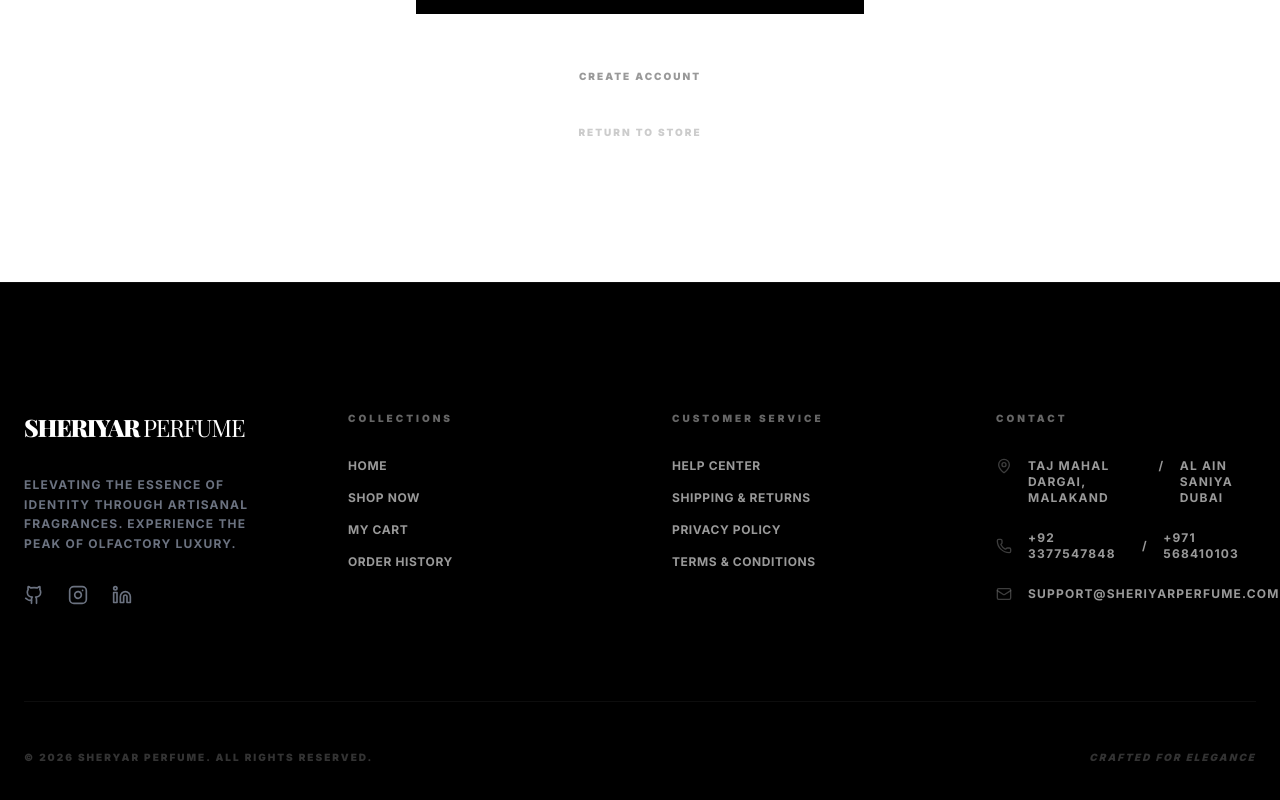
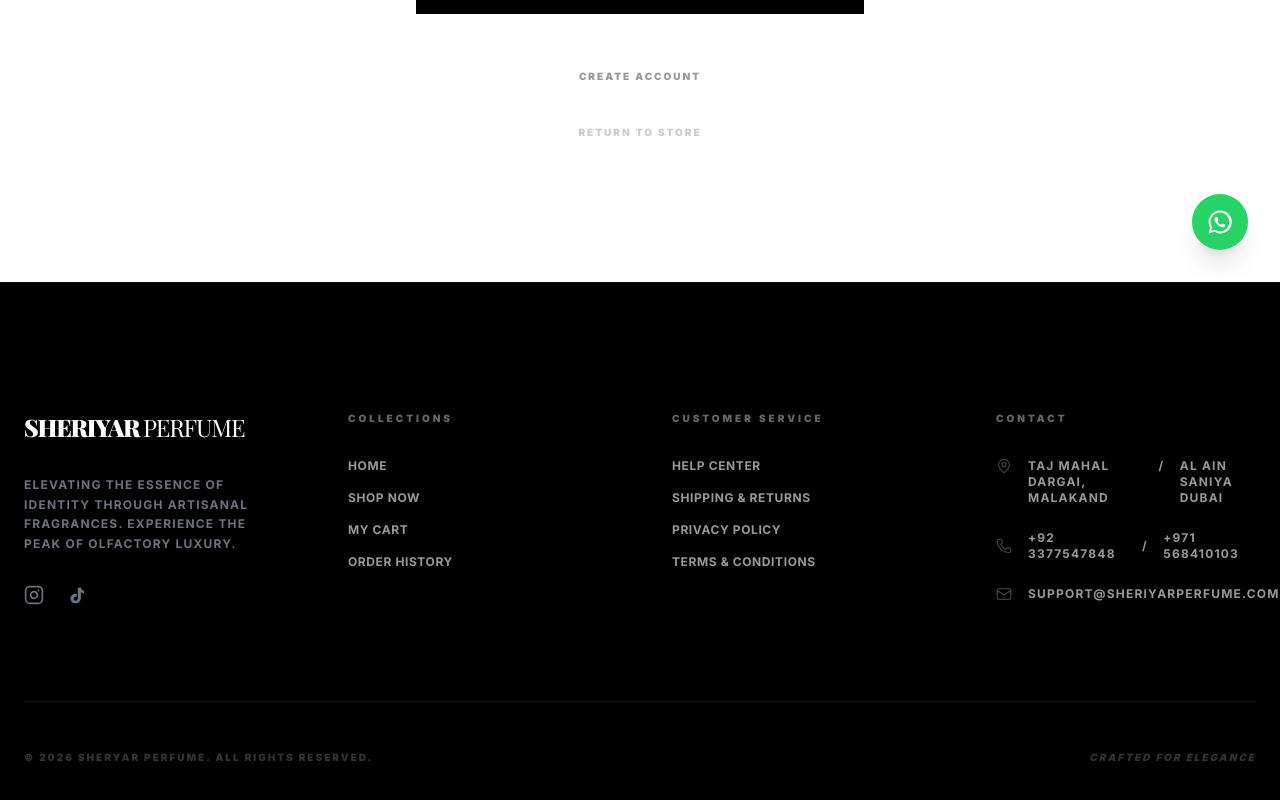
Before and after one commit to aizazahmed001/shehriyar-perfumes, a React (Vite) app in the folder client/: page /login in a window 1280 px wide. Shown: the part 518-1318 px from the top of the page. Built offline with nearby package versions, Linux system fonts and the light colour scheme; no server answers; a web font is replaced by a local one.

Commit message:
added the social accounts and add a floating whastapp icon

```diff
--- a/client/index.html
+++ b/client/index.html
@@ -4,7 +4,7 @@
     <meta charset="UTF-8" />
     <link rel="icon" type="image/svg+xml" href="/vite.svg" />
     <meta name="viewport" content="width=device-width, initial-scale=1.0" />
-    <title>Shehriyar Perfume | Luxury Essence</title>
+    <title>Shehryar Perfume | Luxury Essence</title>
     <!-- Google Fonts -->
     <link rel="preconnect" href="https://fonts.googleapis.com">
     <link rel="preconnect" href="https://fonts.gstatic.com" crossorigin>
--- a/client/src/components/Footer.jsx
+++ b/client/src/components/Footer.jsx
@@ -1,5 +1,5 @@
 import React from 'react';
-import { Facebook, Twitter, Instagram, Mail, Phone, MapPin, Heart, ArrowRight, Linkedin, Github } from 'lucide-react';
+import { Instagram, Mail, Phone, MapPin, Linkedin } from 'lucide-react';
 import { Link } from 'react-router-dom';
 
 const Footer = () => {
@@ -15,16 +15,16 @@
                         <p className="text-gray-500 leading-relaxed text-xs uppercase tracking-widest font-bold">
                             Elevating the essence of identity through artisanal fragrances. Experience the peak of olfactory luxury.
                         </p>
-                        <div className="flex space-x-6">
-                            <a href="https://github.com/" className="text-gray-500 hover:text-white transition-all duration-300">
-                                <Github className="w-5 h-5" />
+                        <div className="flex items-center space-x-6">
+                            <a href="https://www.instagram.com/" className="text-gray-500 hover:text-white transition-all duration-300">
+                                <Instagram className="w-5 h-5" aria-label="Instagram" />
                             </a>
-                            <a href="https://www.instagram.com/" className="text-gray-500 hover:text-white transition-all duration-300">
-                                <Instagram className="w-5 h-5" />
+                            <a href="https://www.tiktok.com/" className="text-gray-500 hover:text-white transition-all duration-300" aria-label="TikTok">
+                                <svg viewBox="0 0 24 24" className="w-5 h-5 fill-current" aria-hidden="true">
+                                    <path d="M15.5 3c.4 2.2 1.7 3.7 3.8 4.1v3.1c-1.5-.1-2.8-.6-3.8-1.4v6.4c0 4.1-2.8 6.8-6.6 6.8-3.5 0-5.9-2.4-5.9-5.6 0-3.5 2.8-5.9 6.7-5.9.3 0 .6 0 .9.1v3.2c-.3-.1-.6-.1-.9-.1-1.7 0-2.9 1-2.9 2.6 0 1.3.9 2.5 2.3 2.5 1.6 0 2.7-1.2 2.7-3.7V3h3.7Z" />
+                                </svg>
                             </a>
-                            <a href="https://www.linkedin.com/" className="text-gray-500 hover:text-white transition-all duration-300">
-                                <Linkedin className="w-5 h-5" />
-                            </a>
+
                         </div>
                     </div>
 
@@ -102,6 +102,19 @@
                     </div>
                 </div>
             </div>
+
+            <a
+                href="https://wa.me/971568410103"
+                target="_blank"
+                rel="noreferrer"
+                aria-label="Chat with us on WhatsApp"
+                title="Chat with us on WhatsApp"
+                className="fixed bottom-5 right-5 sm:bottom-8 sm:right-8 z-50 flex h-14 w-14 items-center justify-center rounded-full bg-[#25D366] text-white shadow-xl transition-transform duration-300 hover:scale-110 focus:outline-none focus:ring-2 focus:ring-[#25D366] focus:ring-offset-2"
+            >
+                <svg viewBox="0 0 24 24" className="h-7 w-7 fill-current" aria-hidden="true">
+                    <path d="M12 2.2a9.7 9.7 0 0 0-8.4 14.6L2.1 21.8l5.2-1.4A9.8 9.8 0 1 0 12 2.2Zm0 17.8a8 8 0 0 1-4.1-1.1l-.3-.2-3.1.8.8-3-.2-.3A8 8 0 1 1 12 20Zm4.4-5.9c-.2-.1-1.3-.7-1.5-.8-.2-.1-.4-.1-.6.1l-.7.9c-.1.1-.3.2-.5.1a6.5 6.5 0 0 1-1.9-1.2 7.3 7.3 0 0 1-1.3-1.6c-.1-.2 0-.3.1-.5l.4-.5.2-.4c.1-.1 0-.3 0-.4l-.7-1.7c-.2-.5-.4-.4-.6-.4h-.5c-.2 0-.4.1-.6.3-.2.2-.8.8-.8 2s.8 2.3.9 2.4c.1.2 1.6 2.5 3.9 3.5 2.3 1 2.3.7 2.7.7.4 0 1.3-.5 1.5-1 .2-.5.2-.9.1-1Z" />
+                </svg>
+            </a>
         </footer>
     );
 };
```
